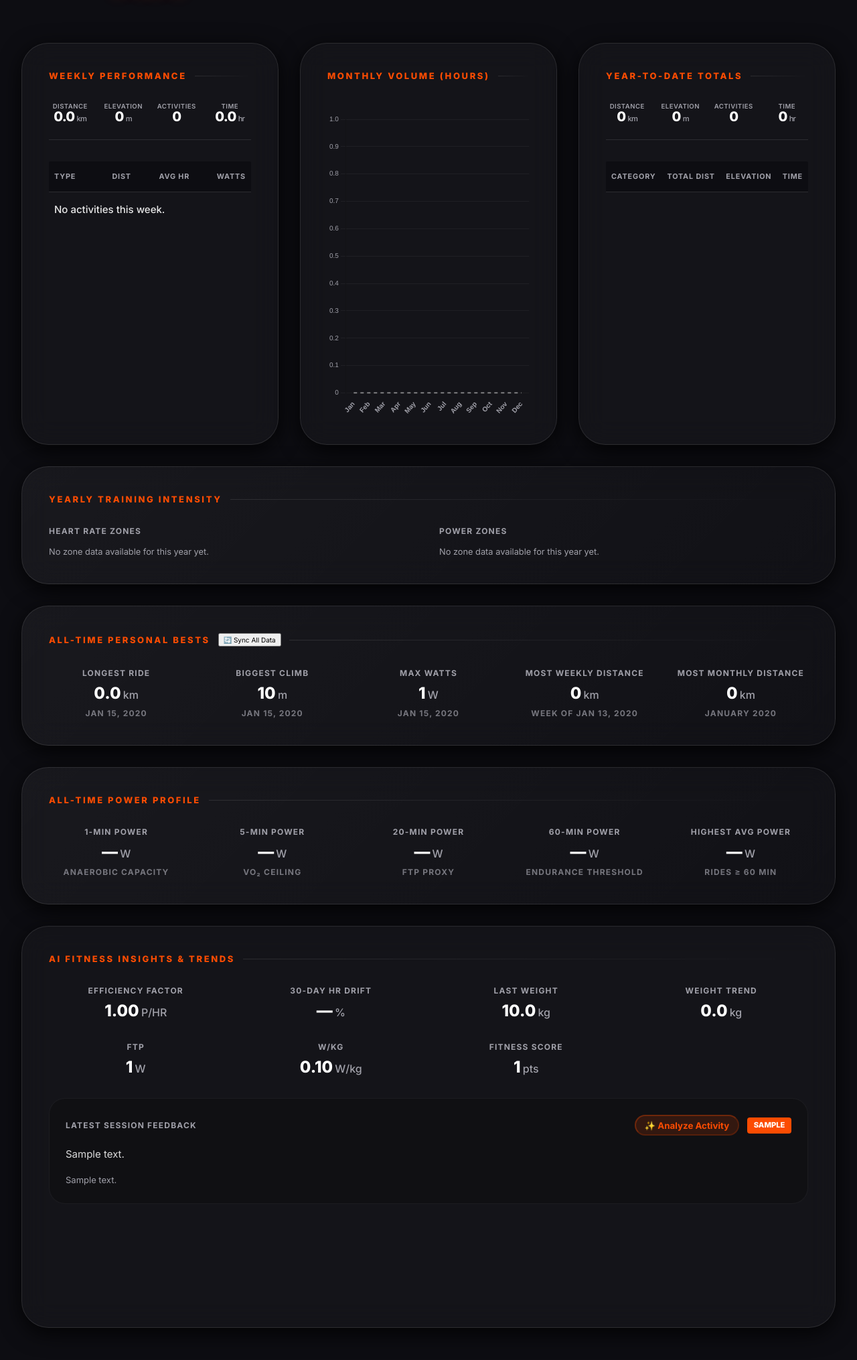
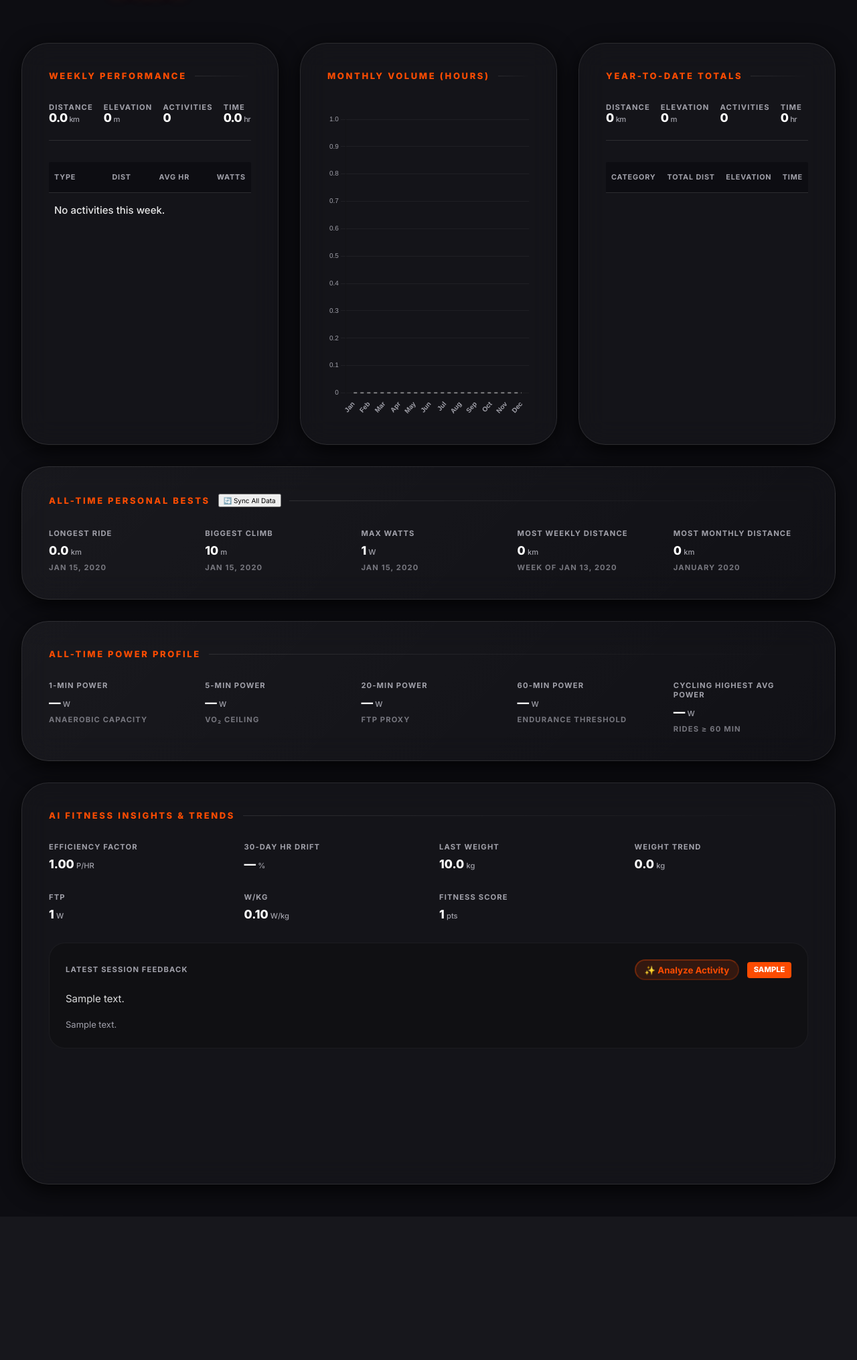
Before and after one commit to MightContainNuts/GravityStrava, a FastAPI app: page /dashboard in a window 1280 px wide. Shown: the part 85-2115 px from the top of the page at 67% size. After the commit the page ends 1878 px from the top, so only its background shows below. Run offline with FastAPI, Linux system fonts and the light colour scheme; tables that the repository leaves empty hold one stand-in row (values such as "Sample post"); lists and menus that the app fills with data are empty.

Commit message:
Fix avg power logic, refine UI alignment and styling

```diff
--- a/main.py
+++ b/main.py
@@ -330,8 +330,8 @@ def get_yearly_zones(session: Session = Depends(get_session)):
 async def get_all_time_power_stats(session: Session = Depends(get_session)):
     """Fetch all-time peak power metrics across all analyzed activities, with metadata fallback."""
     # 1. Start with Analyzed Peaks (Rolling Segments)
-    # Include all types that might have power: Ride, VirtualRide, EBikeRide, Rowing
-    valid_types = ['Ride', 'VirtualRide', 'EBikeRide', 'Rowing', 'Workout']
+    # Include all types that might have power: Ride, VirtualRide, EBikeRide
+    valid_types = ['Ride', 'VirtualRide', 'EBikeRide']
     statement = select(Activity, ActivityAnalysis).join(ActivityAnalysis).where(Activity.type.in_(valid_types))
     results = session.exec(statement).all()
 
@@ -348,23 +348,24 @@ async def get_all_time_power_stats(session: Session = Depends(get_session)):
         for dur in ["peak_1min", "peak_5min", "peak_20min", "peak_60min"]:
             val = getattr(analysis, dur)
             if val and val > stats[dur]["val"]:
-                stats[dur] = {"val": val, "date": activity.start_date, "id": activity.id}
+                stats[dur] = {"val": val, "date": activity.start_date, "id": activity.strava_id}
 
         # Sustained work capacity: Highest average power for any ride >= 60 minutes
         if activity.moving_time >= 3600 and (analysis.avg_power or 0) > 0:
             if analysis.avg_power > stats["max_avg_p"]["val"]:
-                stats["max_avg_p"] = {"val": analysis.avg_power, "date": activity.start_date, "id": activity.id}
+                stats["max_avg_p"] = {"val": analysis.avg_power, "date": activity.start_date, "id": activity.strava_id}
 
     # 2. Metadata Fallback: Check ALL Rides (even unanalyzed ones) for Highest Average Power
     all_rides_stmt = select(Activity).where(
         Activity.type.in_(valid_types),
         Activity.moving_time >= 3600,
-        Activity.average_watts != None
+        Activity.average_watts != None,
+        Activity.id.not_in(select(ActivityAnalysis.activity_id))
     )
     all_rides = session.exec(all_rides_stmt).all()
     for ride in all_rides:
         if ride.average_watts > stats["max_avg_p"]["val"]:
-            stats["max_avg_p"] = {"val": ride.average_watts, "date": ride.start_date, "id": ride.id}
+            stats["max_avg_p"] = {"val": ride.average_watts, "date": ride.start_date, "id": ride.strava_id}
 
     return stats
 
--- a/static/css/dashboard.css
+++ b/static/css/dashboard.css
@@ -140,13 +140,13 @@ header {
 .insight-metric {
     display: flex;
     flex-direction: column;
-    align-items: center;
-    text-align: center;
+    align-items: flex-start !important;
+    text-align: left !important;
     gap: 0.5rem;
 }
 
 .insight-label {
-    font-size: 0.75rem;
+    font-size: 0.7rem;
     color: var(--text-secondary);
     text-transform: uppercase;
     letter-spacing: 0.1em;
@@ -154,12 +154,12 @@ header {
 }
 
 .insight-value {
-    font-size: 1.5rem;
+    font-size: 1.1rem;
     font-weight: 800;
 }
 
 .insight-value span {
-    font-size: 1rem;
+    font-size: 0.7rem;
     color: var(--text-secondary);
     font-weight: 500;
     margin-left: 0.2rem;
@@ -260,7 +260,7 @@ header {
 }
 
 .total-main {
-    font-size: 1.25rem;
+    font-size: 1.1rem;
     font-weight: 800;
     letter-spacing: -0.04em;
     line-height: 1;
@@ -281,25 +281,26 @@ header {
 .h-detail-item {
     display: flex;
     flex-direction: column;
-    align-items: center;
-    text-align: center;
+    align-items: flex-start !important;
+    text-align: left !important;
+    width: 100%;
 }
 
 .h-detail-label {
-    font-size: 0.6rem;
+    font-size: 0.7rem;
     color: var(--text-secondary);
     text-transform: uppercase;
-    letter-spacing: 0.05em;
-    font-weight: 600;
+    letter-spacing: 0.1em;
+    font-weight: 700;
 }
 
 .h-detail-value {
-    font-size: 1.125rem;
-    font-weight: 700;
+    font-size: 1.1rem;
+    font-weight: 800;
 }
 
 .h-detail-value span {
-    font-size: 0.75rem;
+    font-size: 0.7rem;
     color: var(--text-secondary);
     font-weight: 500;
 }
--- a/strava_api.py
+++ b/strava_api.py
@@ -331,7 +331,7 @@ class StravaClient:
 
     async def get_power_stats_internal(self) -> dict:
         """Internal helper to get power bests without importing from main.py."""
-        valid_types = ['Ride', 'VirtualRide', 'EBikeRide', 'Rowing', 'Workout']
+        valid_types = ['Ride', 'VirtualRide', 'EBikeRide']
 
         # 1. Analyzed Peaks
         statement = select(Activity, ActivityAnalysis).join(ActivityAnalysis).where(Activity.type.in_(valid_types))
@@ -386,7 +386,7 @@ class StravaClient:
         print(f"Current Records (from stats): 1m={p1:.0f}W, 20m={p20:.0f}W, 60m={p60:.0f}W")
 
         # Find candidates: Rides with power that HAVEN'T been analyzed yet
-        valid_types = ['Ride', 'VirtualRide', 'EBikeRide', 'Rowing', 'Workout']
+        valid_types = ['Ride', 'VirtualRide', 'EBikeRide']
         stmt = select(Activity).where(
             Activity.type.in_(valid_types),
             Activity.average_watts != None,
--- a/templates/dashboard.html
+++ b/templates/dashboard.html
@@ -6,12 +6,35 @@
     <meta name="viewport" content="width=device-width, initial-scale=1.0">
     <title>GravityStrato | Dashboard</title>
     <!-- Cache-busting link for CSS -->
-    <link rel="stylesheet" href="/static/css/dashboard.css?v=2.1.0">
+    <link rel="stylesheet" href="/static/css/dashboard.css?v=4.0.0">
     <script src="https://cdn.jsdelivr.net/npm/chart.js"></script>
     <link rel="preconnect" href="https://fonts.googleapis.com">
     <link rel="preconnect" href="https://fonts.gstatic.com" crossorigin>
     <link href="https://fonts.googleapis.com/css2?family=Inter:wght@400;500;600;700;800&display=swap" rel="stylesheet">
     <style>
+        /* CRITICAL: Force Alignment Override */
+        .h-detail-item,
+        .insight-metric {
+            align-items: flex-start !important;
+            text-align: left !important;
+            width: 100% !important;
+        }
+
+        .insight-value,
+        .total-main,
+        .h-detail-value {
+            font-size: 1.1rem !important;
+            font-weight: 800 !important;
+        }
+
+        .insight-label,
+        .h-detail-label {
+            font-size: 0.7rem !important;
+            text-transform: uppercase !important;
+            letter-spacing: 0.1em !important;
+            font-weight: 700 !important;
+        }
+
         .pr-card {
             grid-column: span 3;
             height: auto;
@@ -195,7 +218,7 @@
             </div>
 
             <!-- Training Zones Distribution -->
-            <div class="metric-card pr-card">
+            <div class="metric-card pr-card" style="display: none;">
                 <div class="card-title">Yearly Training Intensity</div>
                 <div class="zones-container">
                     <div class="zone-box">
@@ -285,7 +308,7 @@
                             Endurance Threshold</div>
                     </div>
                     <div class="insight-metric">
-                        <div class="insight-label">Highest Avg Power</div>
+                        <div class="insight-label">Cycling Highest Avg Power</div>
                         <div class="insight-value" id="pwr-max-avg">—<span>W</span></div>
                         <div class="insight-label" id="pwr-max-avg-date" style="font-size: 0.75rem; opacity: 0.7;">Rides
                             ≥ 60 min</div>
@@ -624,10 +647,15 @@
                     const pwrRes = await fetch('/activities/power-stats');
                     const pwr = await pwrRes.json();
 
-                    const updatePwr = (id, val, date) => {
+                    const updatePwr = (id, val, date, actId) => {
                         const el = document.getElementById(id);
                         if (el && val > 0) {
-                            el.innerHTML = `${val.toFixed(0)}<span>W</span>`;
+                            if (actId) {
+                                el.innerHTML = `<a href="https://www.strava.com/activities/${actId}" target="_blank" style="color: inherit; text-decoration: none; border-bottom: 1px dashed rgba(255,255,255,0.3); transition: all 0.2s;">${val.toFixed(0)}<span>W</span></a>`;
+                            } else {
+                                el.innerHTML = `${val.toFixed(0)}<span>W</span>`;
+                            }
+
                             const label = document.getElementById(`${id}-date`);
                             if (date && label && !label.innerText.includes('•')) {
                                 const dStr = new Date(date).toLocaleDateString(undefined, { year: 'numeric', month: 'short', day: 'numeric' });
@@ -636,11 +664,11 @@
                         }
                     };
 
-                    updatePwr('pwr-1min', pwr.peak_1min.val, pwr.peak_1min.date);
-                    updatePwr('pwr-5min', pwr.peak_5min.val, pwr.peak_5min.date);
-                    updatePwr('pwr-20min', pwr.peak_20min.val, pwr.peak_20min.date);
-                    updatePwr('pwr-60min', pwr.peak_60min.val, pwr.peak_60min.date);
-                    updatePwr('pwr-max-avg', pwr.max_avg_p.val, pwr.max_avg_p.date);
+                    updatePwr('pwr-1min', pwr.peak_1min.val, pwr.peak_1min.date, pwr.peak_1min.id);
+                    updatePwr('pwr-5min', pwr.peak_5min.val, pwr.peak_5min.date, pwr.peak_5min.id);
+                    updatePwr('pwr-20min', pwr.peak_20min.val, pwr.peak_20min.date, pwr.peak_20min.id);
+                    updatePwr('pwr-60min', pwr.peak_60min.val, pwr.peak_60min.date, pwr.peak_60min.id);
+                    updatePwr('pwr-max-avg', pwr.max_avg_p.val, pwr.max_avg_p.date, pwr.max_avg_p.id);
                 } catch (e) { console.error("Power profile error:", e); }
 
                 // 7. AI Insights
```
